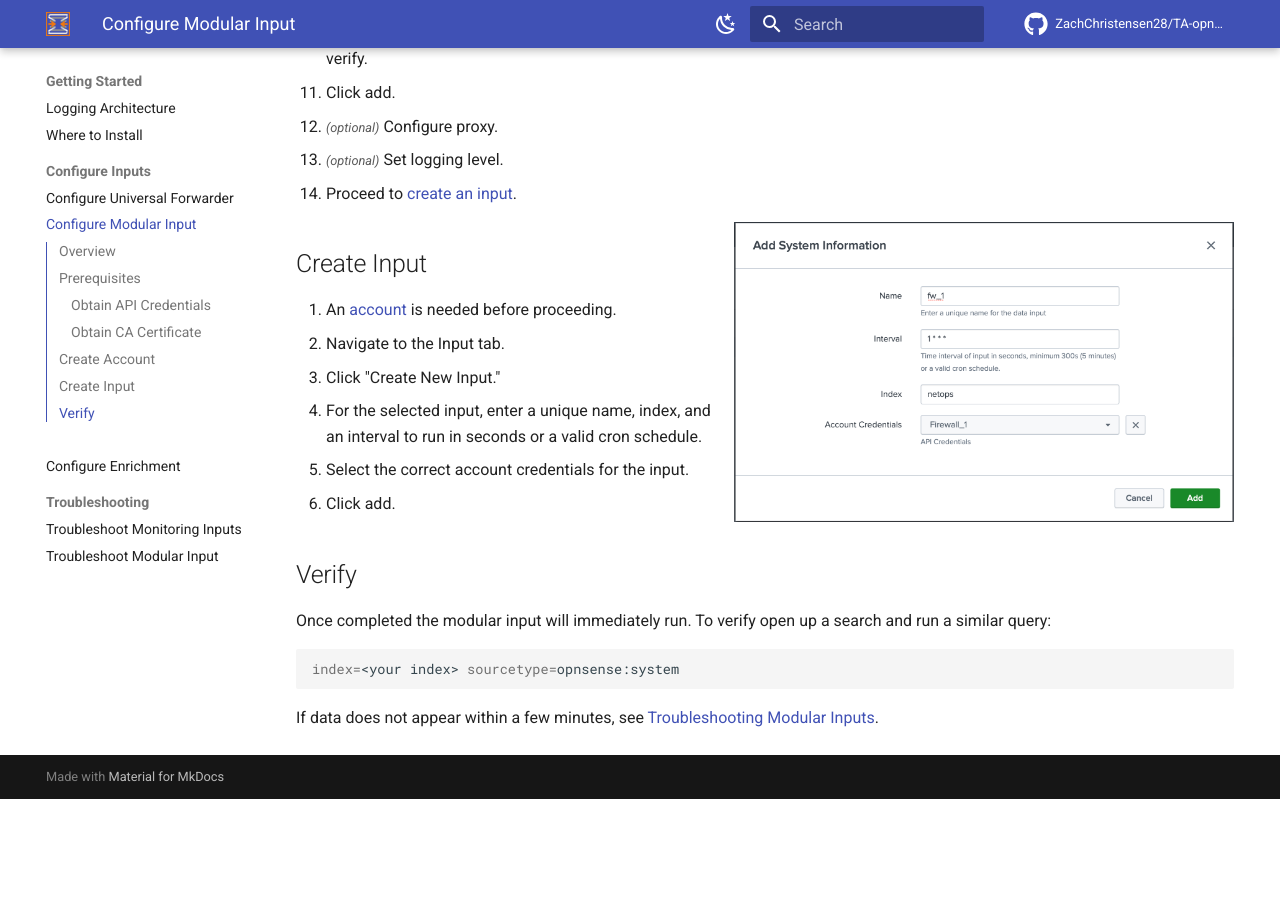
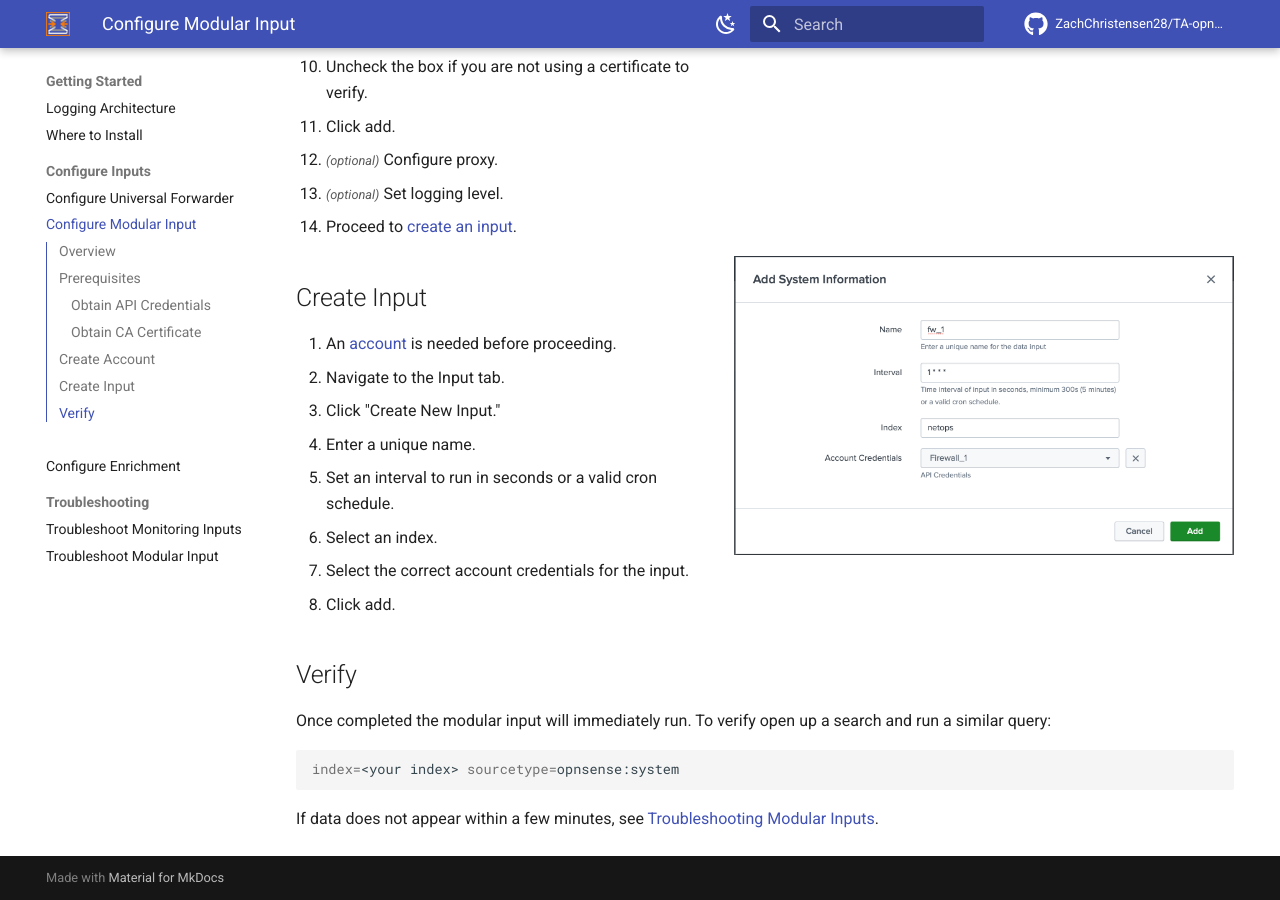
Before and after one commit to ZachChristensen28/splunk-opnsense-ta-documentation, an MkDocs documentation site: the page built from docs/getting-started/configure-inputs/configure-modinput.md, in a window 1280 px wide and 900 px high, scrolled down 2187 px. Built offline with MkDocs 1.6.1 and Material for MkDocs 9.7.7, drawn with Linux system fonts in a browser that asks for light colours; comment, search, counter and statistics services are not loaded; before the commit the page ends 2986 px from its top, so only the background shows below that; some of the changed text lies outside the part shown.

Commit message:
updating steps
Signed-off-by: Zach Christensen <23529374+ZachChristensen28@users.noreply.github.com>

```diff
--- a/docs/getting-started/configure-inputs/configure-modinput.md
+++ b/docs/getting-started/configure-inputs/configure-modinput.md
@@ -84,7 +85,9 @@
 1. An [account](#create-account) is needed before proceeding.
 1. Navigate to the Input tab.
 1. Click "Create New Input."
-1. For the selected input, enter a unique name, index, and an interval to run in seconds or a valid cron schedule.
+1. Enter a unique name.
+1. Set an interval to run in seconds or a valid cron schedule.
+1. Select an index.
 1. Select the correct account credentials for the input.
 1. Click add.
 
```
Also changed, not shown: other parts of docs/getting-started/configure-inputs/configure-modinput.md (+2 -1 lines).
